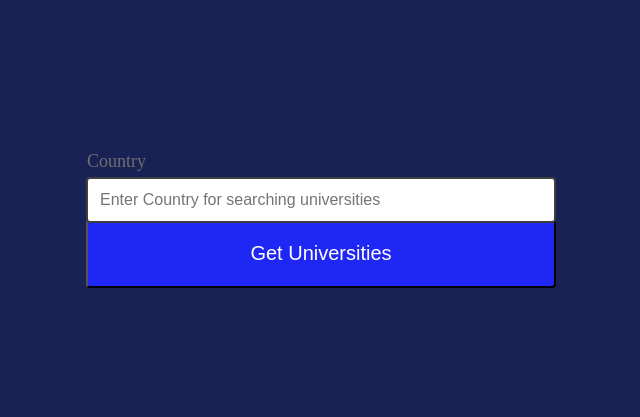
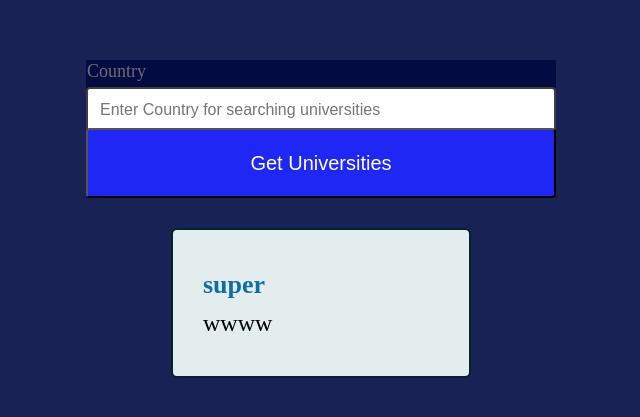
Before and after one commit to RuslanSemenchik/react_typescript, a React (Vite) app: page / in a window 1280 px wide. Shown: the part 181-598 px from the top of the page, without its empty margins (319-959 px from the left). Built offline with nearby package versions, Linux system fonts and the light colour scheme.

Commit message:
add-axios

```diff
--- /dev/null
+++ b/src/components/UniCard/UniCard.tsx
@@ -0,0 +1,14 @@
+import { UniCardComponent, CardTitle, CardInfo } from "./styles";
+import { type UniCardProps } from "./types";
+
+function UniCard({ name = "", webPage = "" }: UniCardProps) {
+  return (
+    <UniCardComponent>
+
+        <CardTitle>{name} </CardTitle>
+        <CardInfo> {webPage} </CardInfo>
+    </UniCardComponent>
+  );
+}
+
+export default UniCard;
--- a/src/components/CardAuto/styles.css
+++ b/src/components/UniCard/styles.ts
@@ -1,23 +1,29 @@
-.cardAuto_components {
-  display: flex;
+import styled from "@emotion/styled";
+
+
+export const UniCardComponent = styled.div`
+display: flex;
   flex-direction: column;
-  justify-content: end;
+  justify-content: center;
   gap: 10px;
   width:300px;
-  min-height: 300px;
+  min-height: 150px;
   max-height: fit-content;
   border: 2px solid rgb(5, 36, 42);
   padding: 30px;
   border-radius: 6px;
   background-color: rgb(227, 237, 237);
-}
-.card_title {
+
+
+`
+export const CardTitle = styled.p`
   font-size: 26px;
   color: rgb(18, 109, 162);
   font-weight: bold;
-}
 
-.card_info {
+`
+export const CardInfo = styled.p`
   font-size: 24px;
   color: black;
-}
+
+`
--- /dev/null
+++ b/src/components/UniCard/types.ts
@@ -0,0 +1,5 @@
+export interface UniCardProps {
+  name: string;
+  webPage: string;
+
+}
--- /dev/null
+++ b/src/homeworks/Homework_09/data.ts
@@ -0,0 +1 @@
+ export const JOKE_URL : string = " https://official-joke-api.appspot.com/random_joke";
--- a/src/lessons/Lesson_10/Lesson_10.tsx
+++ b/src/lessons/Lesson_10/Lesson_10.tsx
@@ -1,17 +1,24 @@
 import { useState } from "react";
-import { PageWrapper } from "./styles";
-import Input from "../../components/Input/Input";
-import Button from "../../components/Button/Button";
+import { PageWrapper, InputButtonContainer } from "./styles";
+import Input from "components/Input/Input";
+import Button from "components/Button/Button";
+import UniCard from "components/UniCard/UniCard";
+import axios from "axios";
 
 // Функция, которая собирает корректный URL и сохраняет его в LAST_URL.
 import { buildUniversitiesUrl } from "./data";
 
 function Lesson_10() {
+
   // Локальное состояние для ввода страны пользователем.
   const [country, setCountry] = useState<string>("");
+  const [error,setError] = useState<string | undefined>(undefined) ;
+
+
+
 
   // Обработчик клика по кнопке "Get Universities".
-  const handleGetClick = () => {
+  const handleGetClick = async() => {
     const query = country.trim();
     // Если поле пустое, то выходим и запрос не формируем.
     if (!query) return;
@@ -20,11 +27,49 @@ function Lesson_10() {
     // Пока просто выводится адрес в консоль. Это проверка, что всё собралось верно. Далее этот момент можно убрать или изменить.
     console.log("Lesson_10 formed url:", url);
     // Здесь нужно будет поработать над axios и дальнейшей обработкой данных и/или ошибок.
-  };
+
+   try {
+      const response = await axios.get(url);
+      const data = response.data;
+      console.log (data)
+
+
+
+
+
+
+
+            // setJoke(`${data.setup} ${data.punchline}`);
+
+
+      // тут пишем логику, когда нам пришла шутка(статус промиса fullfiled)
+      // setJoke(`${data.setup} ${data.punchline}`);
+    } catch (error: any) {
+      // тут пишем логику, когда нам пришла ошибка(статус промиса rejected)
+      console.log(error);
+      setError(error.message);
+    } finally {
+      // setIsDisabled(false);
+    }
+  }
+
+
+
+
+///////////////////////////////////////////
+
+
+
+
+
+
+
+
+
 
   return (
     <PageWrapper>
-      <div>
+      <InputButtonContainer>
         {/* Поле ввода: контролируемое значение (value) + onChange обновляет state */}
         <Input
           id="countryInput"
@@ -41,7 +86,19 @@ function Lesson_10() {
           buttonName="Get Universities"
           onClick={handleGetClick}
         />
-      </div>
+
+
+
+
+      </InputButtonContainer>
+
+       <UniCard
+        name="super"
+        webPage="wwww"
+
+        >
+
+        </UniCard>
     </PageWrapper>
   );
 }
--- a/src/lessons/Lesson_10/styles.ts
+++ b/src/lessons/Lesson_10/styles.ts
@@ -7,4 +7,16 @@ export const PageWrapper = styled.div`
   align-items: center;
   justify-content: center;
   background-color: rgba(0, 10, 66, 0.9);
+  gap:30px;
 `;
+export const InputButtonContainer = styled.div`
+
+   display: flex;
+
+  flex-direction: column;
+  align-items: center;
+  justify-content: center;
+  background-color: rgba(0, 10, 66, 0.9);
+
+
+`
```
